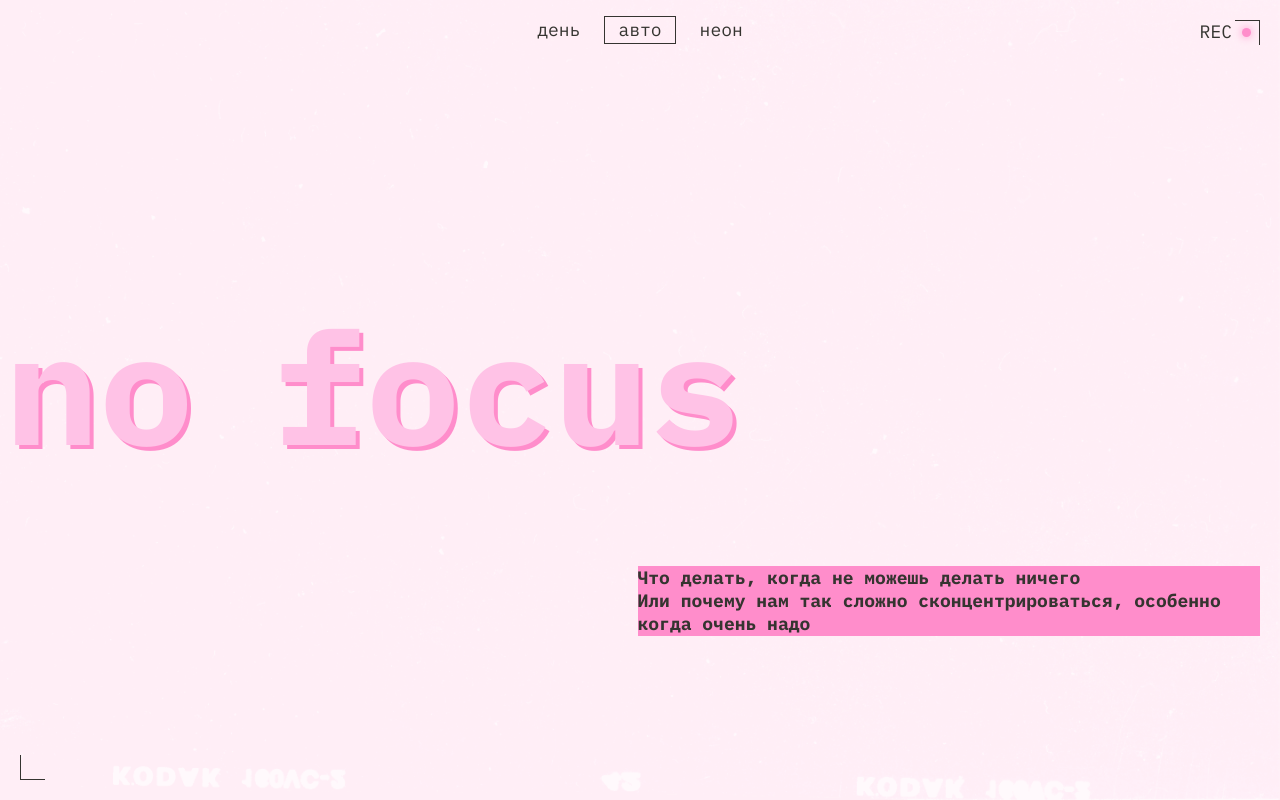
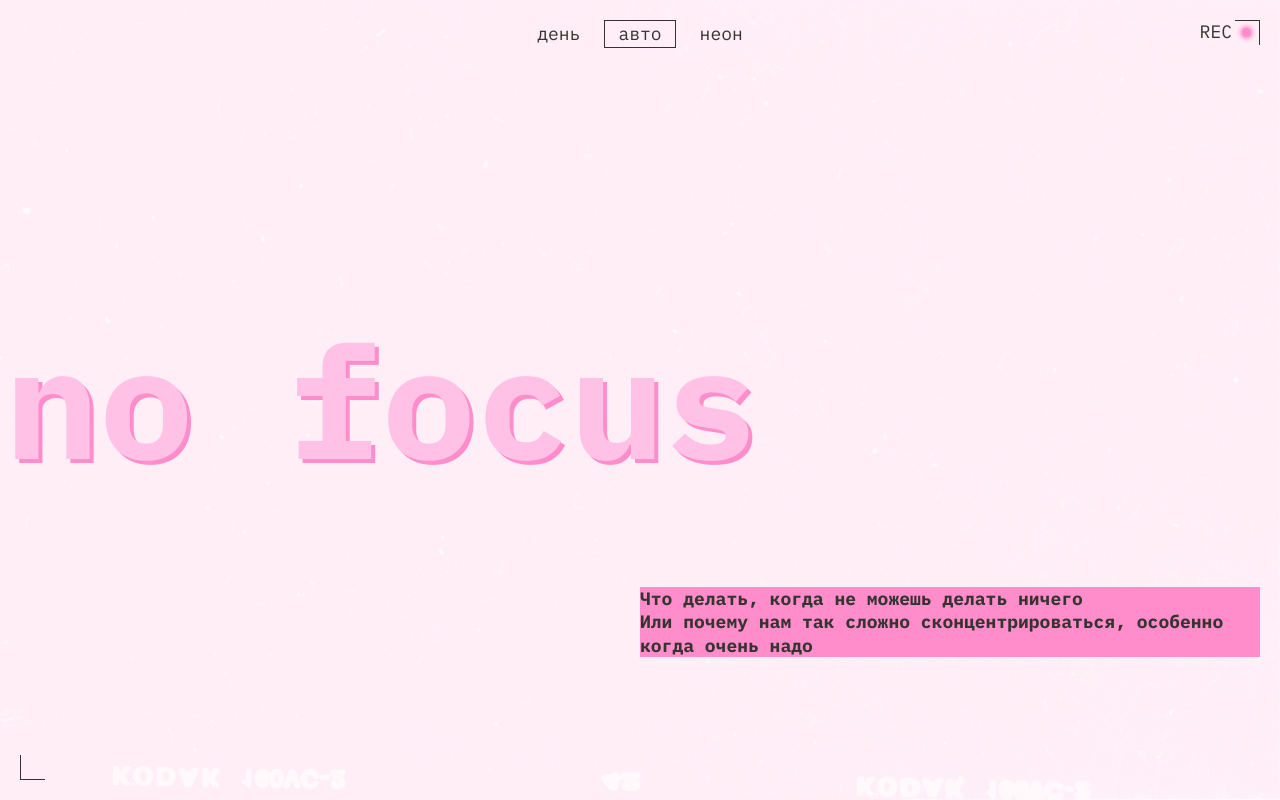
Before and after one commit to kzagul/slozhno-sosredotochitsya, a plain HTML site: page index.html in a window 1280 px wide. Shown: the top 800 px of the page. Drawn offline with Linux system fonts and the light colour scheme.

Commit message:
Попытка 2

```diff
--- a/index.html
+++ b/index.html
@@ -12,6 +12,7 @@
     <link rel="stylesheet" href="./styles/dark.css">
     <link rel="stylesheet" href="./styles/light.css">
     <link rel="icon" href="./images/favicon.svg" type="image/svg+xml" />
+    <link rel="icon" href="./images/favicon.ico" sizes="any">
     <title>Сложно сосредоточиться</title>
   </head>
   <body class="page">
@@ -45,17 +46,14 @@
         </ul>
       </nav>
 
-      <div class="header__title-group">
       <h1 class="header__title">
-          <span class="header__title-text">no</span>
-          <span class="header__title-text">focus</span>
+        no focus
       </h1>
 
       <div class="header__subtitle">
         <p class="header__subtitle-text">
           Что делать, когда не можешь делать ничего<br>
           Или почему нам так сложно сконцентрироваться, особенно когда очень надо</p>
-        </div>
       </div>
     </header>
 
@@ -68,7 +66,7 @@
             <p class="article-item__text">
               Особенно сложно сосредоточиться, когда задач много и все они — важные.
               Где же легендарная многозадачность, когда она так нужна вам (и всем нанимающим менеджерам этого мира)? А дело в том, что её просто не существует.
-              Исследователи <a href="https://dana.org/article/multicosts-of-multitasking/" class="article-item__link">выяснили</a>, что мозгу тяжело концентрироваться даже на двух делах одновременно.
+              Исследователи <a href="https://dana.org/article/multicosts-of-multitasking/" class="article-item__link" target="_blank">выяснили</a>, что мозгу тяжело концентрироваться даже на двух делах одновременно.
               А когда в поле внимания попадает несколько важных задач, организм паникует и выделяет кортизол и адреналин — «гормоны стресса».
               Из-за этого мы работаем невнимательно: ошибаемся и быстро устаём.
             </p>
--- a/styles/style.css
+++ b/styles/style.css
@@ -2,6 +2,12 @@
   background-attachment: fixed;
   min-width: 375px;
   background-color: var(--bg-primary);
+  background-image: var(--bg-image);
+  background-position: center;
+  background-size: cover;
+  background-repeat: no-repeat;
+  background-origin: border-box;
+  margin: 0 auto;
 }
 
 .container {
@@ -35,12 +41,10 @@
 }
 
 .decorative-marker {
-  content: "";
   display: flex;
   justify-content: end;
   text-transform: uppercase;
   color: var(--text-primary);
-  text-align: center;
   padding-right: 9px;
   font-family: var(--font);
   font-size: var(--text-size);
@@ -51,7 +55,7 @@
 
 .decorative-marker::after {
   content: "";
-  display: flex;
+  display: inline-block;
   width: 9px;
   height: 9px;
   margin-left: 10px;
@@ -59,12 +63,21 @@
   background-color: var(--bg-secondary);
   border-radius: 50%;
   fill: var(--bg-secondary);
-  filter: drop-shadow(0px 0px 4px var(--bg-secondary));
+  box-shadow: 0 0 4px 2px var(--bg-secondary);
+}
+
+.header {
+  position: relative;
+  display: grid;
+  grid-template-rows: 0 1fr min-content 1fr;
+  min-block-size: 100vh;
+  padding-top: 10px;
+  padding-bottom: 10px;
 }
 
 .header__theme-menu {
-  display: flex;
-  justify-content: end;
+  justify-self: flex-end;
+  align-self: center;
 }
 
 .header__theme-menu-button {
@@ -100,31 +113,11 @@
 .header__theme-menu-list {
   display: flex;
   flex-direction: column;
-  gap: 10px;
-  margin-top: 35px;
+  justify-content: center;
+  gap: 13px;
 }
 
-.header {
-  background-image: var(--bg-image);
-  background-position: center;
-  background-size: cover;
-  background-repeat: no-repeat;
-  background-origin: border-box;
-  position: relative;
-  padding-top: 10px;
-  padding-bottom: 66px;
-  min-height: 100vh;
-}
-
-.header__title-group {
-  display: flex;
-  flex-direction: column;
-  gap: 55px;
-  line-height: 82.5%;
-  margin-top: 65px;
-}
-
-.header__title-text {
+.header__title {
   color: var(--title-color);
   text-shadow: 4px 4px 0px var(--shadow-primary);
   font-family: var(--font);
@@ -132,13 +125,20 @@
   font-weight: var(--text-weight-bold);
   line-height: 82.5%;
   font-size: clamp(7.25rem, 7.0115rem + 1.0178vw, 7.5rem);
+  align-self: center;
+  justify-self: flex-start;
 }
 
 .header__subtitle {
   background: var(--bg-secondary);
+  height: fit-content;
+  align-self: center;
+  justify-self: flex-end;
+  margin: 56px 0px;
 }
 
 .header__subtitle-text {
+  display: flex;
   color: var(--text-default);
   font-family: var(--font);
   font-size: 18px;
@@ -267,7 +267,10 @@
 
 .footer {
   position: relative;
-  min-height: 100vh;
+  display: flex;
+  flex-direction: column;
+  height: 100vh;
+  justify-content: center;
 }
 
 .footer__title-text {
@@ -279,8 +282,6 @@
   font-weight: var(--text-weight-bold);
   line-height: 82.5%;
   text-align: center;
-  padding-top: 286px;
-  padding-bottom: 286px;
 }
 
 @media (width >= 768px) {
@@ -302,32 +303,21 @@
 
   .header {
     padding-top: 20px;
-    padding-bottom: 170px;
+    padding-bottom: 20px;
   }
 
-  .header__title-group {
-    display: grid;
-    grid-template-columns: repeat(2, minmax(0, 1fr));
-    grid-template-rows: repeat(2, minmax(0, 1fr));
-    row-gap: 162px;
-    column-gap: 10px;
+  .header__title {
     font-size: clamp(7.5rem, 0.5625rem + 14.4531vw, 9.8125rem);
-    margin-top: 140px;
     margin-left: -15px;
   }
 
-  .header__title {
-    grid-column: span 2 / span 2;
+  .header__subtitle {
+    width: 50%;
+    margin: 162px 0px;
   }
 
-  .header__subtitle {
-    grid-column: span 1 / span 1;
-    grid-column-start: 2;
-    height: fit-content;
-  }
-
-  .header__theme-menu-list {
-    margin-top: 142px;
+  .header__theme-menu {
+    margin-top: 0;
   }
 
   .section__list {
@@ -401,35 +391,27 @@
   .footer {
     margin-top: 60px;
   }
-
-  .footer__title-text {
-    padding-top: 466px;
-    padding-bottom: 466px;
-  }
 }
 
 @media (width >= 1024px) {
   .header {
-    padding-bottom: 35px;
+    margin-bottom: 35px;
   }
 
-  .header__title-text {
+  .header__title {
     --title-size: 157px;
     font-size: var(--title-size);
-  }
-
-  .header__title-group {
-    margin-top: 230px;
-    row-gap: 115px;
+    margin-top: 0;
   }
 
   .header__theme-menu {
-    position: absolute;
-    top: 16px;
-    left: 0px;
-    right: 0px;
-    display: flex;
-    justify-content: center;
+    justify-self: center;
+    align-self: flex-start;
+    margin-top: 0;
+  }
+
+  .header__subtitle {
+    margin: 114px 0px;
   }
 
   .header__theme-menu-list {
@@ -454,10 +436,13 @@
     padding: 0;
   }
 
+  .footer {
+    align-items: center;
+    justify-content: center;
+  }
+
   .footer__title-text {
     --title-size: 157px;
     font-size: var(--title-size);
-    padding-top: 320px;
-    padding-bottom: 320px;
   }
 }
```
Lines whose indentation alone changed are shown as unchanged.
